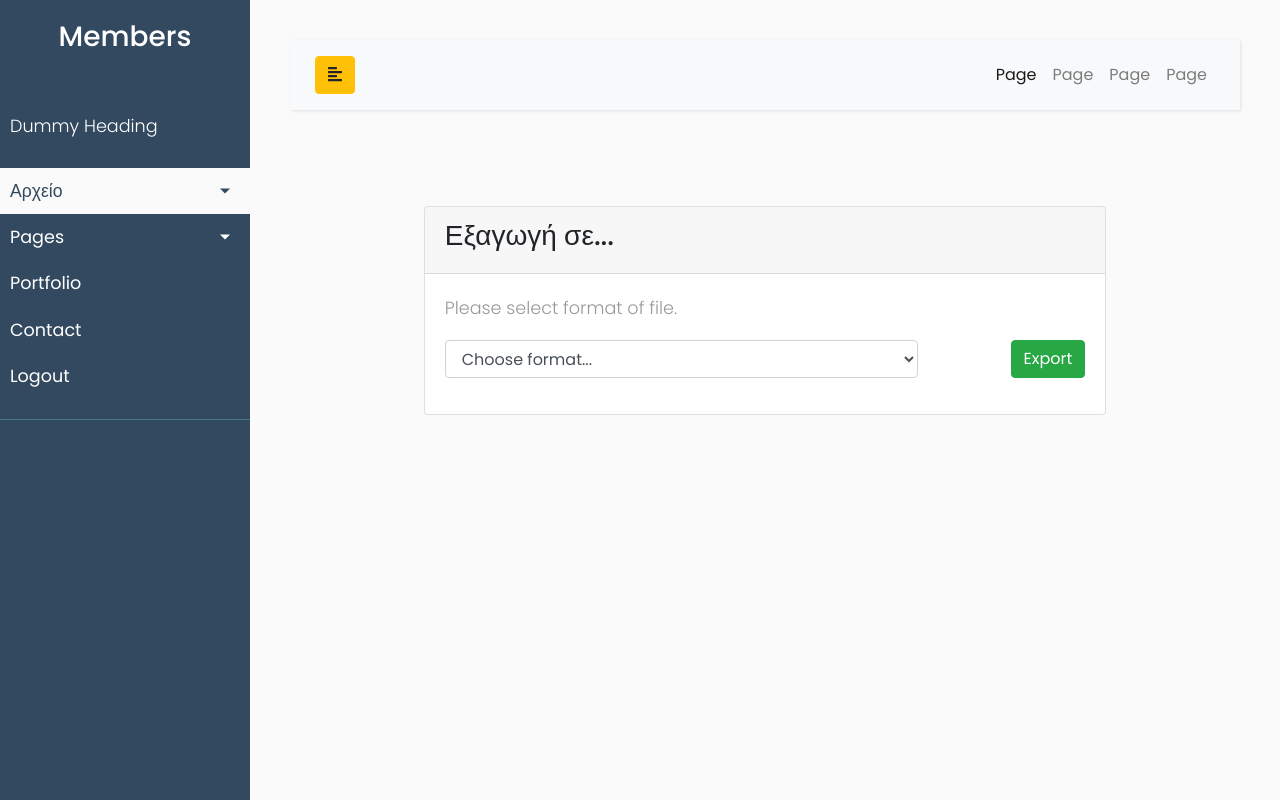
After one commit to kostisvit/Members, a Django app: page /members/export in a window 1280 px wide. The commit adds this page. Run offline with Django 4.2, Linux system fonts and the light colour scheme; the visitor is signed in with stand-in values (Sample User, id 1); some libraries are stand-ins or nearby versions.

Commit message:
export Members option

```diff
--- /dev/null
+++ b/apps/members/export.py
@@ -0,0 +1,28 @@
+from django.http import HttpResponse,JsonResponse
+from .resources import MemberResource
+from django.shortcuts import render
+from django.contrib.auth.decorators import login_required
+
+
+# Members export
+@login_required
+def Export_data(request):
+    if request.method == 'POST':
+        # Get selected option from form
+        file_format = request.POST['file-format']
+        member_resource = MemberResource()
+        dataset = member_resource.export()
+        if file_format == 'CSV':
+            response = HttpResponse(dataset.csv, content_type='text/csv')
+            response['Content-Disposition'] = 'attachment; filename="Members_list.csv"'
+            return response
+        elif file_format == 'JSON':
+            response = HttpResponse(dataset.json, content_type='application/json')
+            response['Content-Disposition'] = 'attachment; filename="Members_list.json"'
+            return response
+        elif file_format == 'XLS (Excel)':
+            response = HttpResponse(dataset.xls, content_type='application/vnd.ms-excel')
+            response['Content-Disposition'] = 'attachment; filename="Members_list.xls"'
+            return response
+
+    return render(request, 'app/export.html')
--- a/apps/members/filters.py
+++ b/apps/members/filters.py
@@ -2,7 +2,7 @@ import django_filters
 from .models import Member
 
 class MemberFilter(django_filters.FilterSet):
-    city = django_filters.CharFilter(lookup_expr='icontains',label="Πόλη")
+    last_name = django_filters.CharFilter(lookup_expr='icontains',label="Επώνυμο")
     email = django_filters.CharFilter(lookup_expr='icontains',label="Email")
     phone_number = django_filters.CharFilter(lookup_expr='icontains',label="Τηλέφωνο")
     active = django_filters.ChoiceFilter(
--- a/apps/members/urls.py
+++ b/apps/members/urls.py
@@ -1,7 +1,9 @@
 # urls.py
 from django.urls import path
-from .views import MemberListView
+from .views import MemberListView, Export_data
+from . import views
 
 urlpatterns = [
-    path('members', MemberListView.as_view(), name='member-list'),
+    path('members', MemberListView.as_view(), name='members-list'),
+    path('members/export', views.Export_data, name='members-list-export'),
 ]
--- a/config/settings.py
+++ b/config/settings.py
@@ -39,6 +39,7 @@ INSTALLED_APPS = [
     #External apps
     'django_filters',
     'widget_tweaks',
+    'import_export',
 ]
 
 AUTH_USER_MODEL = 'users.CustomUser'
--- a/pyproject.toml
+++ b/pyproject.toml
@@ -12,6 +12,7 @@ django = "4.2"
 django-environ = "^0.11.2"
 django-filter = "^24.2"
 django-widget-tweaks = "^1.5.0"
+django-import-export = "^4.0.8"
 
 
 [build-system]
--- a/static/css/nav-bar-stylesheet.css
+++ b/static/css/nav-bar-stylesheet.css
@@ -93,14 +93,14 @@ a:focus {
 }
 
 #sidebar ul li a:hover {
-    color: #7386D5;
-    background: #fff;
+    color: #fafafa;
+    background: #324960;
 }
 
 #sidebar ul li.active>a,
 a[aria-expanded="true"] {
-    color: #fff;
-    background: #6d7fcc;
+    color: #324960;
+    background: #fafafa;
 }
 
 a[data-toggle="collapse"] {
@@ -118,7 +118,8 @@ a[data-toggle="collapse"] {
 ul ul a {
     font-size: 0.9em !important;
     padding-left: 30px !important;
-    background: #6d7fcc;
+    background: #fafafa;
+    color: #324960;
 }
 
 ul.CTAs {
--- /dev/null
+++ b/templates/app/export.html
@@ -0,0 +1,36 @@
+{% extends '_base.html' %}
+{% block content %}
+
+</head>
+<body>
+<div class="container mt-5 pt-5">
+    <div class="row d-flex justify-content-center">
+        <div class="col-md-9">
+            <div class="card">
+                <div class="card-header">
+                    <h3>Εξαγωγή σε...</h3>
+                </div>
+                <div class="card-body">
+                    <form method="post" enctype="multipart/form-data">
+                        <p class="m-0">Please select format of file.</p>
+                        <div class="row">
+                            <div class="col-md-9">
+                                {% csrf_token %}
+                                <select name="file-format" class="form-control my-3">
+                                    <option selected>Choose format...</option>
+                                    <option>CSV</option>
+                                    <option>JSON</option>
+                                    <option>XLS (Excel)</option>
+                                </select>
+                            </div>
+                            <div class="col-md-3 mt-3 text-right">
+                                <button class="btn btn-success" type="submit">Export</button>
+                            </div>
+                        </div>
+                    </form>
+                </div>
+            </div>
+        </div>
+    </div>
+</div>
+{% endblock %}
--- a/templates/partials/_sidebar.html
+++ b/templates/partials/_sidebar.html
@@ -4,7 +4,7 @@
         <!-- Sidebar  -->
         <nav id="sidebar">
             <div class="sidebar-header">
-                <a href="/"><h3>Bootstrap Sidebar</h3></a>
+                <a href="/" style="text-align: center;"><h3>Members</h3></a>
             </div>
 
             <ul class="list-unstyled components">
@@ -13,7 +13,7 @@
                     <a href="#homeSubmenu" data-toggle="collapse" aria-expanded="false" class="dropdown-toggle">Αρχείο</a>
                     <ul class="collapse list-unstyled" id="homeSubmenu">
                         <li>
-                            <a href="{% url 'member-list' %}">Εγγραφές</a>
+                            <a href="{% url 'members-list' %}">Εγγραφές</a>
                         </li>
                         <li>
                             <a href="#">Συνδρομές</a>
```
Also changed, not shown: apps/members/resources.py (added, +16 -0 lines), apps/members/views.py (+7 -3 lines), templates/app/member.html (+25 -6 lines), 1 other file.
